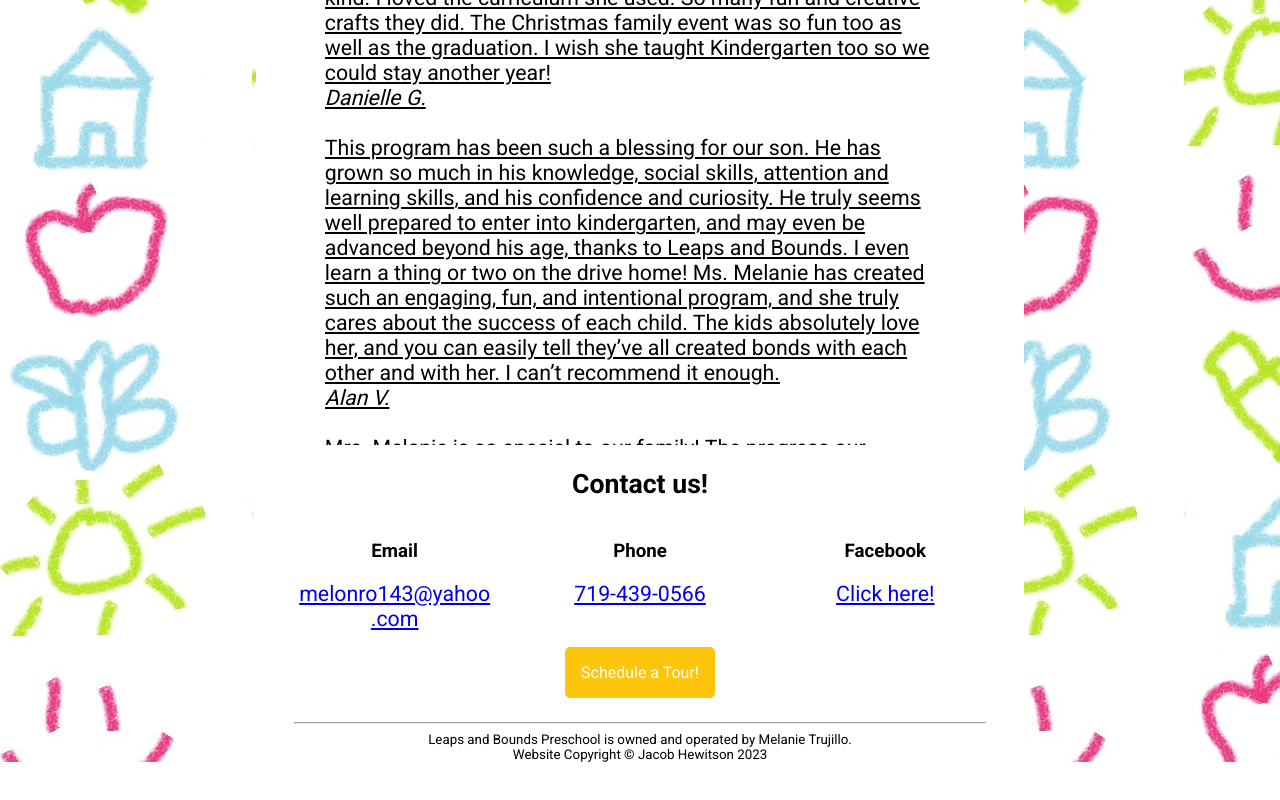
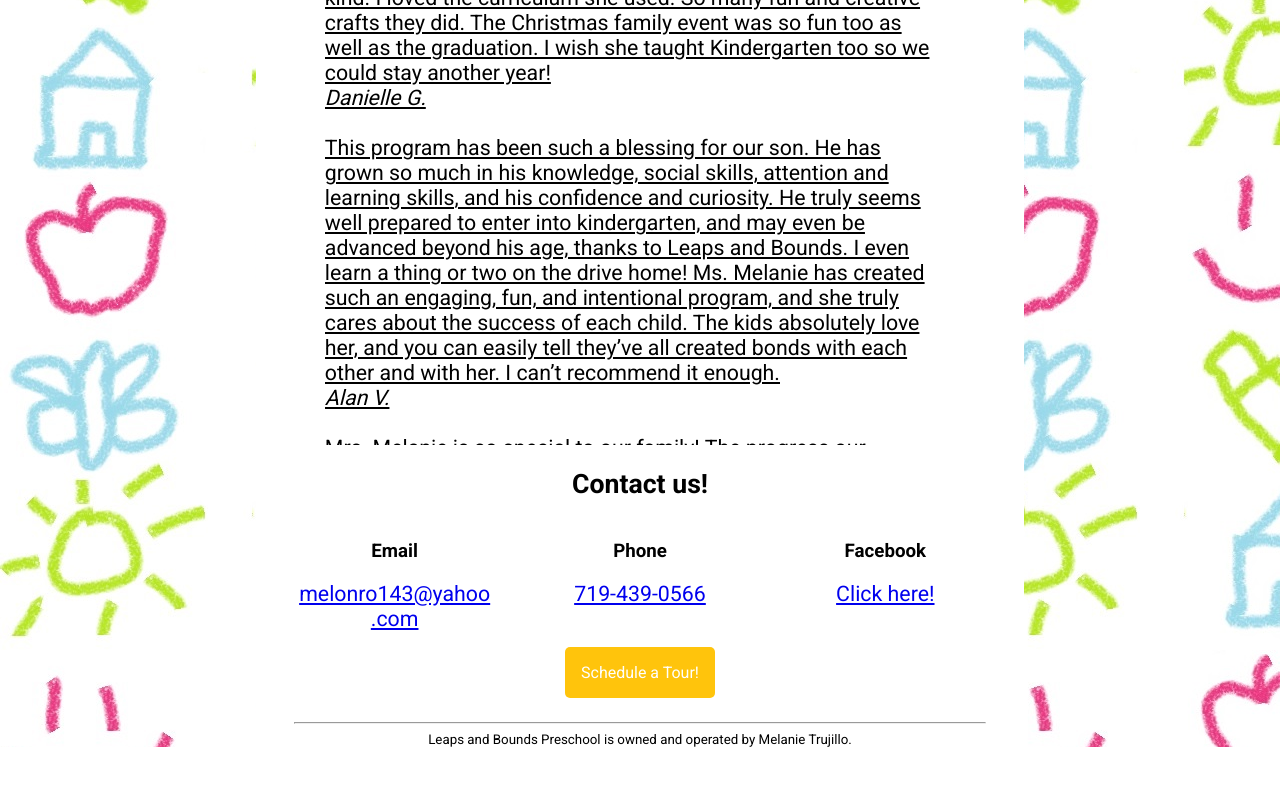
Before and after one commit to hewitson-j/leaps-and-bounds-new, a React (Vite) app: page / in a window 1280 px wide. Shown: the part 3411-4211 px from the top of the page. Built offline with nearby package versions, Linux system fonts and the light colour scheme.

Commit message:
Removed copyright info.

```diff
--- a/src/components/Copyright.tsx
+++ b/src/components/Copyright.tsx
@@ -6,8 +6,6 @@ export default function Copyright() {
       <hr />
       <p id="copyright-line">
         Leaps and Bounds Preschool is owned and operated by Melanie Trujillo.
-        <br />
-        Website Copyright © Jacob Hewitson 2023
       </p>
     </div>
   );
```
